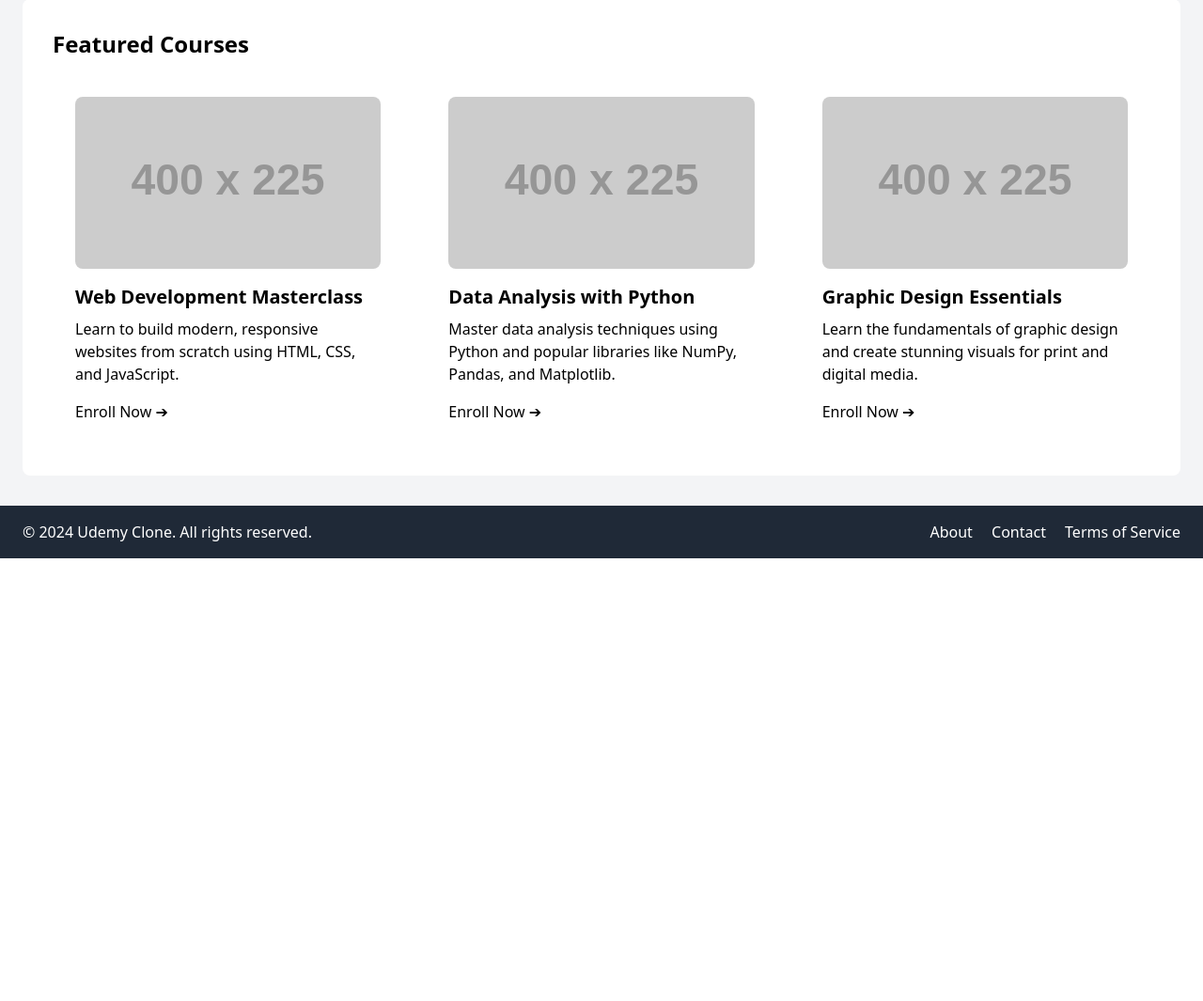
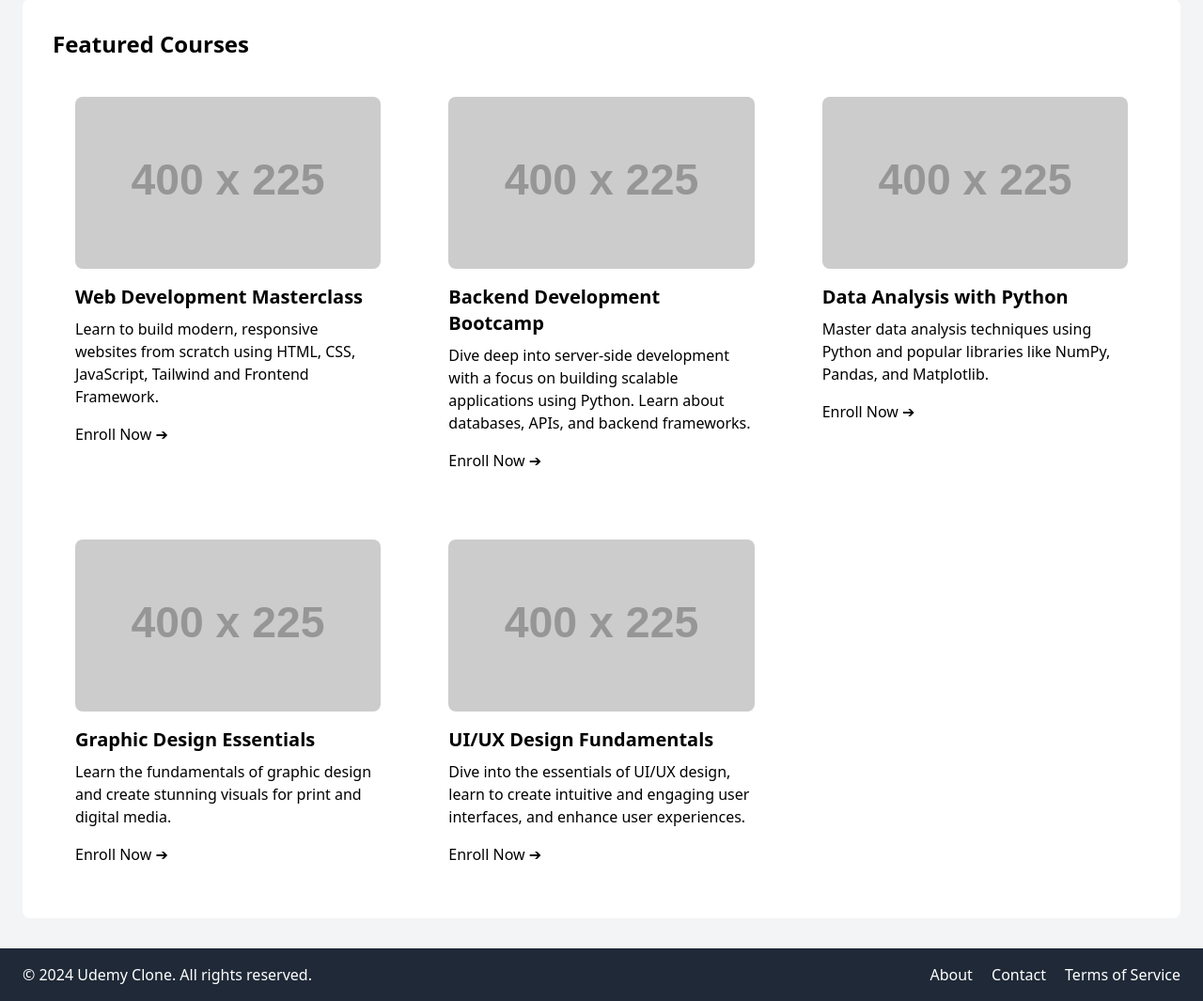
Before and after one commit to webfalaInitiative/e-webfala, a Django app: page / in a window 1280 px wide. Shown: the part 456-1521 px from the top of the page at 94% size. Before the commit the page ends 1050 px from the top, so only its background shows below. Run offline with Django 5.2, Linux system fonts and the light colour scheme; grey boxes labelled with a size stand in for pictures from a placeholder-image service; some libraries are stand-ins or nearby versions.

Commit message:
added more contents to the home page

```diff
--- a/template/home.html
+++ b/template/home.html
@@ -43,7 +43,29 @@
       </h4>
       <p class="text-accent mb-4">
         Learn to build modern, responsive websites from scratch using HTML, CSS,
-        and JavaScript.
+        JavaScript, Tailwind and Frontend Framework.
+      </p>
+      <a
+        href="{% url 'payments' %}"
+        class="text-accent hover:text-secondary transition-colors duration-300"
+        >Enroll Now ➔</a
+      >
+    </div>
+    <div class="bg-primary p-6 rounded-lg">
+      <img
+        src="https://placehold.co/400x225"
+        alt="A visually appealing image showcasing the key concepts and topics covered in the web development course, such as code snippets, wireframes, and responsive design examples"
+        class="w-full h-auto object-cover rounded-lg mb-4"
+        width="400"
+        height="225"
+      />
+      <h4 class="text-xl font-semibold text-secondary mb-2">
+        Backend Development Bootcamp
+      </h4>
+      <p class="text-accent mb-4">
+        Dive deep into server-side development with a focus on building scalable
+        applications using Python. Learn about databases, APIs, and backend
+        frameworks.
       </p>
       <a
         href="{% url 'payments' %}"
@@ -93,6 +115,27 @@
         >Enroll Now ➔</a
       >
     </div>
+    <div class="bg-primary p-6 rounded-lg">
+      <img
+        src="https://placehold.co/400x225"
+        alt="An engaging image showcasing UI/UX design principles, wireframes, prototypes, and user testing to represent the UI/UX design course"
+        class="w-full h-auto object-cover rounded-lg mb-4"
+        width="400"
+        height="225"
+      />
+      <h4 class="text-xl font-semibold text-secondary mb-2">
+        UI/UX Design Fundamentals
+      </h4>
+      <p class="text-accent mb-4">
+        Dive into the essentials of UI/UX design, learn to create intuitive and
+        engaging user interfaces, and enhance user experiences.
+      </p>
+      <a
+        href="{% url 'payments' %}"
+        class="text-accent hover:text-secondary transition-colors duration-300"
+        >Enroll Now ➔</a
+      >
+    </div>
   </div>
 </div>
 {% endblock %}
```
